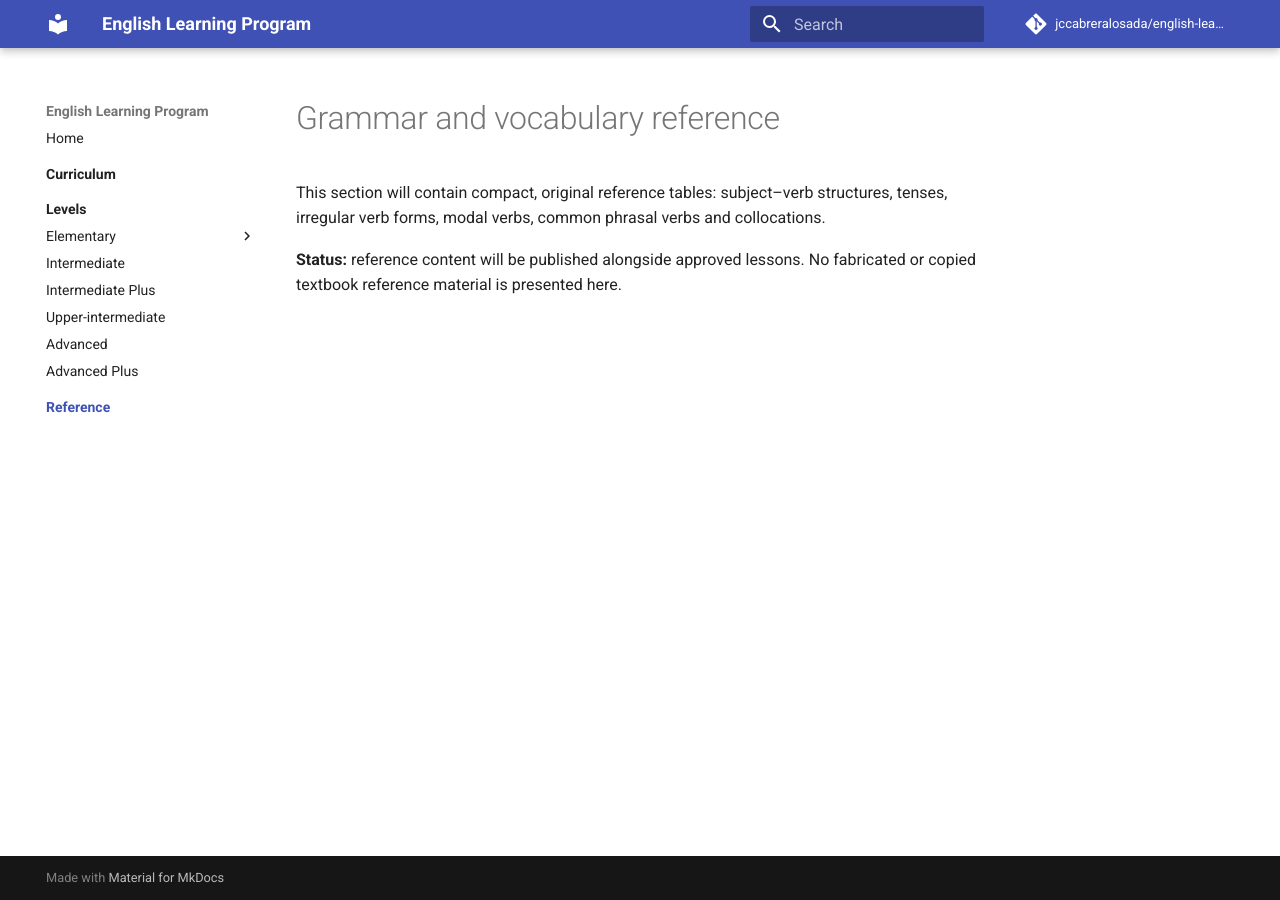
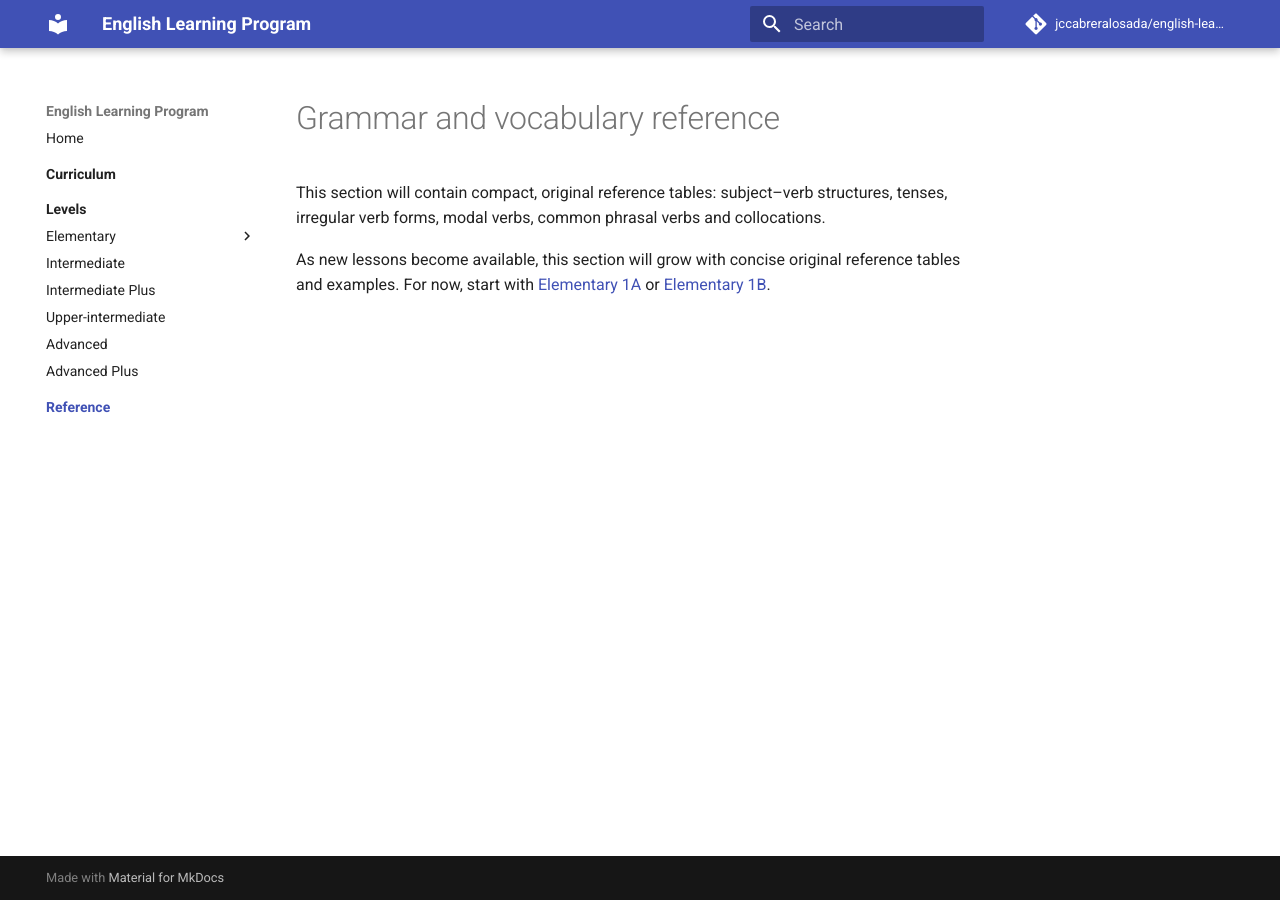
Before and after one commit to jccabreralosada/english-learning-course, an MkDocs documentation site: the page built from docs/reference/index.md, in a window 1280 px wide. Built offline with MkDocs 1.6.1 and Material for MkDocs 9.7.7, drawn with Linux system fonts in a browser that asks for light colours; comment, search, counter and statistics services are not loaded.

Commit message:
docs: replace reference editorial status notice with useful lesson links

```diff
--- a/docs/reference/index.md
+++ b/docs/reference/index.md
@@ -2,4 +2,4 @@
 
 This section will contain compact, original reference tables: subject–verb structures, tenses, irregular verb forms, modal verbs, common phrasal verbs and collocations.
 
-**Status:** reference content will be published alongside approved lessons. No fabricated or copied textbook reference material is presented here.
+As new lessons become available, this section will grow with concise original reference tables and examples. For now, start with [Elementary 1A](../elementary/unit_01/lesson_a.md) or [Elementary 1B](../elementary/unit_01/lesson_b.md).
```
